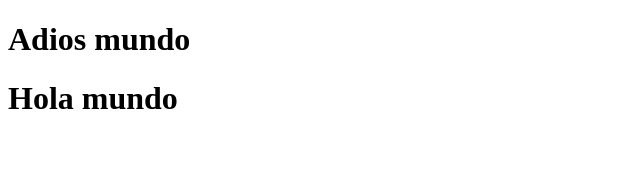
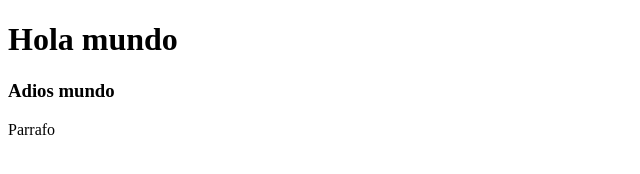
Before and after one commit to cuervo616/Practica1, a plain HTML site: page quienEs.html in a window 1280 px wide. Shown: the whole page, without its empty margins (0-640 px from the left). Drawn offline with Linux system fonts and the light colour scheme.

Commit message:
cambiomaster

```diff
--- a/quienEs.html
+++ b/quienEs.html
@@ -6,7 +6,9 @@
     <title>Document</title>
 </head>
 <body>
-    <h1>Adios mundo</h1>
+
     <h1>Hola mundo</h1>
+    <h3>Adios mundo</h3>
+    <p>Parrafo</p>
 </body>
 </html>
```
